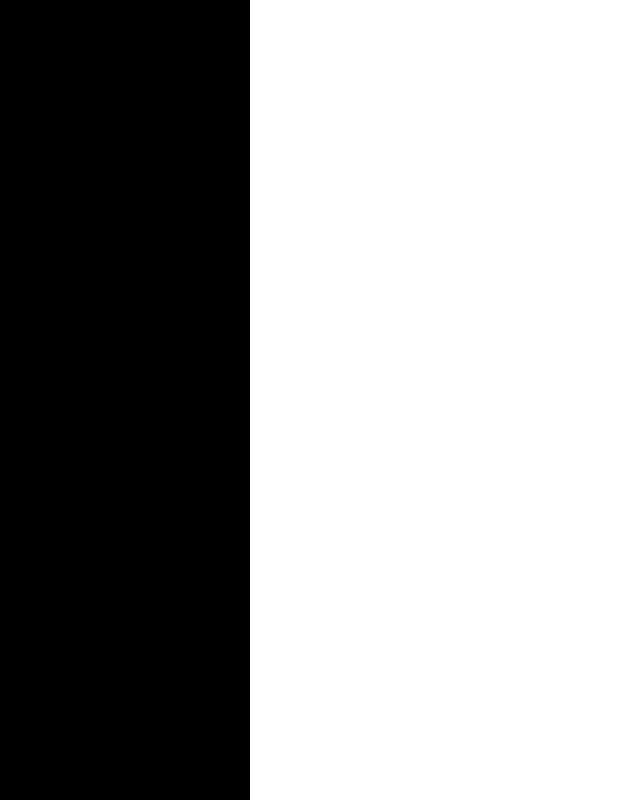
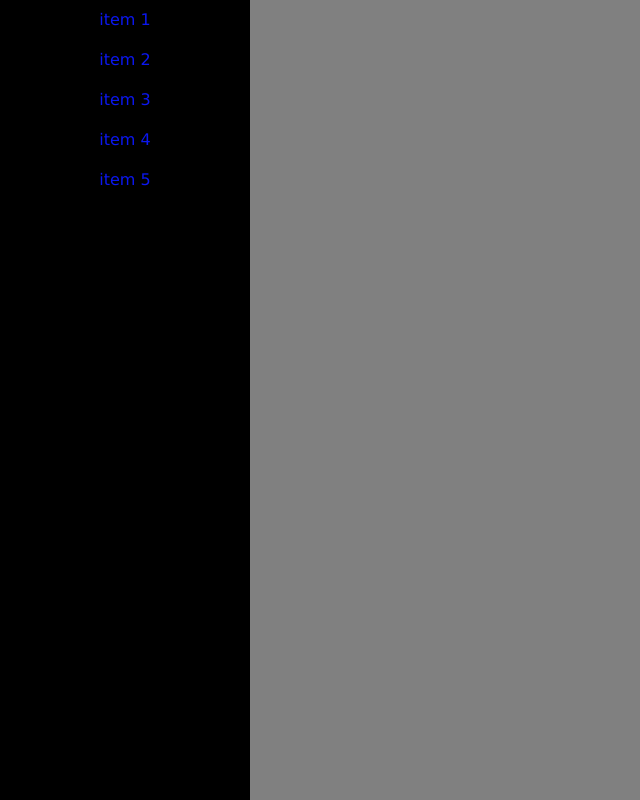
Before and after one commit to adeeyogee/port, a plain HTML site: page adaptive menu/index.html in a window 1280 px wide. Shown: the whole page, without its empty margins (0-640 px from the left). Drawn offline with Linux system fonts and the light colour scheme.

Commit message:
adaptive menu

```diff
--- a/adaptive menu/index.html
+++ b/adaptive menu/index.html
@@ -10,7 +10,7 @@
 </head>
 <body>
     <div id="menu">
-        <ul>
+        <ul class="ul">
             <li>item 1</li>
             <li>item 2</li>
             <li>item 3</li>
--- a/adaptive menu/style.css
+++ b/adaptive menu/style.css
@@ -3,12 +3,25 @@
     padding: 0;
     box-sizing: border-box;
 }
+
+body {
+    background-color: grey;
+}
 #menu {
     width: 250px;
     height: 100vh;
-    background: #000;
+    background-color: #000;
     position:  fixed;
     left: -230px;
     top: 0;
-    transition: all ease 1s;
+    transition: 2s ease;
 }
+.ul {
+    font-family: 'Lucida Sans', 'Lucida Sans Regular', 'Lucida Grande', sans-serif;
+    color: rgb(11, 23, 240);
+    font-size: 34;
+    position: relative;
+    text-align: center;
+    line-height: 40px;
+    transition: 3.5s ease-out;
+}
```
Also changed, not shown: adaptive menu/menu.js (+7 -1 lines).
